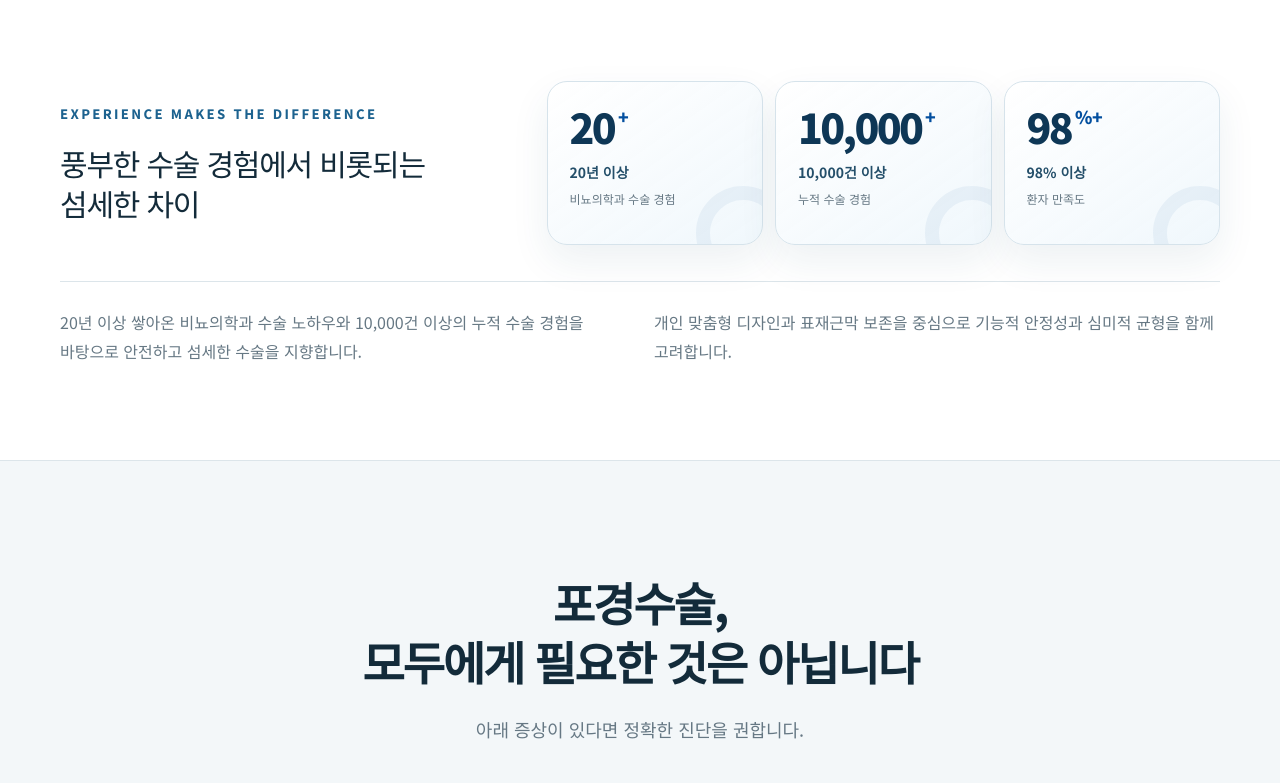
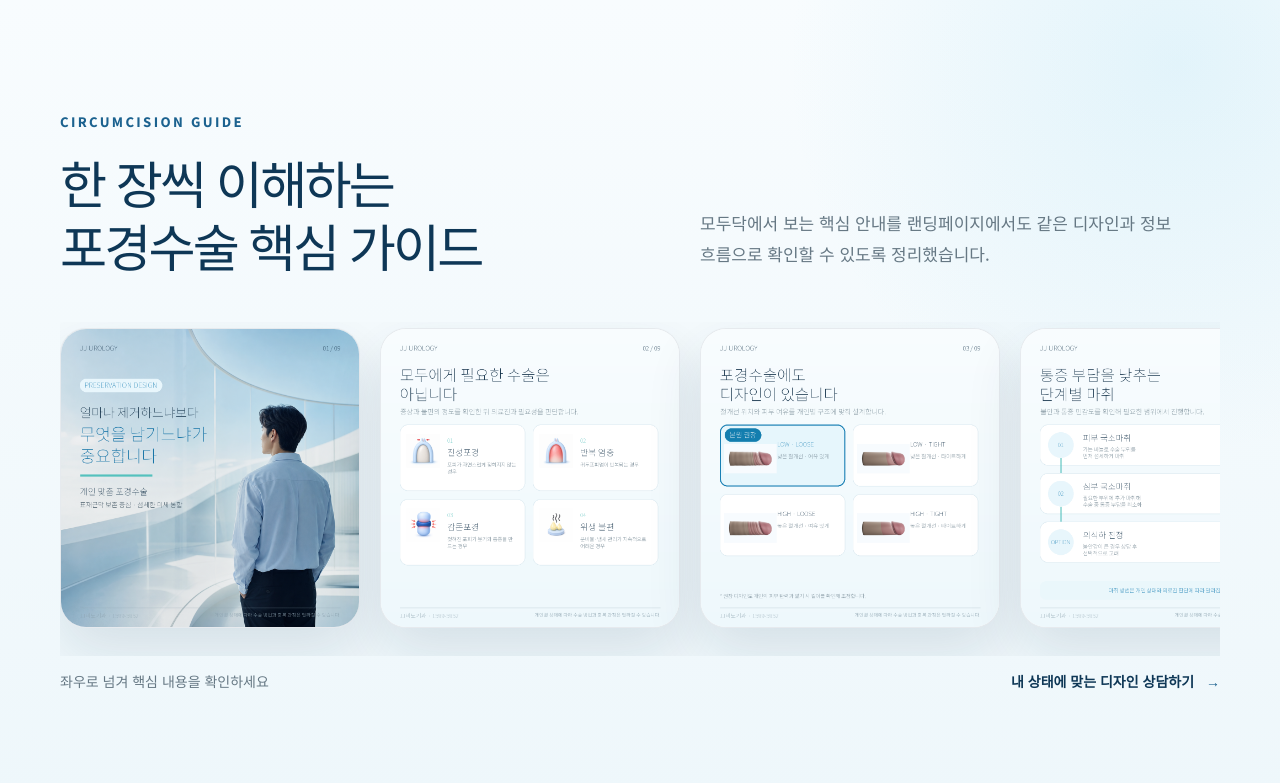
Before and after one commit to i8d8e8a8/jj-preservation-circumcision-page-preview, a Next.js app: page / in a window 1280 px wide. Shown: the part 837-1620 px from the top of the page. Built offline with nearby package versions, Linux system fonts and the light colour scheme.

Commit message:
Restore guide and refine surgeon portrait

```diff
--- a/app/page.tsx
+++ b/app/page.tsx
@@ -4,6 +4,18 @@ import MotionObserver from "./motion-observer";
 const KAKAO_URL = "https://pf.kakao.com/_qYlyV";
 const PHONE_HREF = "tel:1599-5952";
 const ASSET_BASE = process.env.NEXT_PUBLIC_BASE_PATH ?? "";
+
+const modoodocGuides = [
+  { file: "01-cover.png", alt: "무엇을 남길지까지 디자인하는 JJ비뇨기과 포경수술 안내" },
+  { file: "02-indications.png", alt: "포경수술이 필요한 대표적인 증상과 불편 안내" },
+  { file: "03-design-types.png", alt: "절개선 위치와 피부 여유에 따른 네 가지 포경수술 디자인" },
+  { file: "04-anesthesia.png", alt: "통증 부담을 낮추는 단계별 마취 방법" },
+  { file: "05-fascia-preservation.png", alt: "피부와 표재근막을 구분하는 보존 수술 안내" },
+  { file: "06-procedure.png", alt: "사전 디자인부터 미세 봉합까지 포경수술 다섯 단계" },
+  { file: "07-recovery.png", alt: "포경수술 후 생활 복귀와 회복 관리 안내" },
+  { file: "08-doctor.png", alt: "강태진 대표원장의 포경수술 철학" },
+  { file: "09-contact.png", alt: "JJ비뇨기과 위치와 상담 연락처" },
+];
 
 const designs = [
   {
@@ -312,6 +324,38 @@ export default function Home() {
               <strong>당일 가벼운 일상</strong>
               <p>입원 없이 당일 귀가 후 가벼운 일상 가능</p>
             </div>
+          </div>
+        </div>
+      </section>
+
+      <section className="section modoodoc-guide-section" aria-labelledby="modoodoc-guide-title">
+        <div className="shell">
+          <div className="modoodoc-guide-head">
+            <div>
+              <p className="eyebrow">CIRCUMCISION GUIDE</p>
+              <h2 id="modoodoc-guide-title">한 장씩 이해하는<br />포경수술 핵심 가이드</h2>
+            </div>
+            <p>
+              모두닥에서 보는 핵심 안내를 랜딩페이지에서도 같은 디자인과
+              정보 흐름으로 확인할 수 있도록 정리했습니다.
+            </p>
+          </div>
+          <div className="modoodoc-guide-rail" aria-label="포경수술 핵심 안내 카드">
+            {modoodocGuides.map((guide, index) => (
+              <article className="modoodoc-guide-card" key={guide.file}>
+                <Image
+                  src={`${ASSET_BASE}/modoodoc/${guide.file}`}
+                  alt={guide.alt}
+                  fill
+                  sizes="(max-width: 760px) 82vw, 360px"
+                  priority={index === 0}
+                />
+              </article>
+            ))}
+          </div>
+          <div className="modoodoc-guide-foot">
+            <span>좌우로 넘겨 핵심 내용을 확인하세요</span>
+            <a href="#consult">내 상태에 맞는 디자인 상담하기 <b>→</b></a>
           </div>
         </div>
       </section>
@@ -894,7 +938,7 @@ export default function Home() {
         <div className="shell doctor-grid">
           <div className="doctor-photo">
             <Image
-              src={`${ASSET_BASE}/doctor-philosophy-surgery-v16-rimlight.png`}
+              src={`${ASSET_BASE}/doctor-philosophy-real-v18-hands-covered.png`}
               alt="수술 확대경을 착용하고 정밀 수술을 진행하는 강태진 대표원장"
               fill
               sizes="(max-width: 760px) 100vw, 44vw"
```
Also changed, not shown: public/doctor-philosophy-real-v18-hands-covered.png (added).
